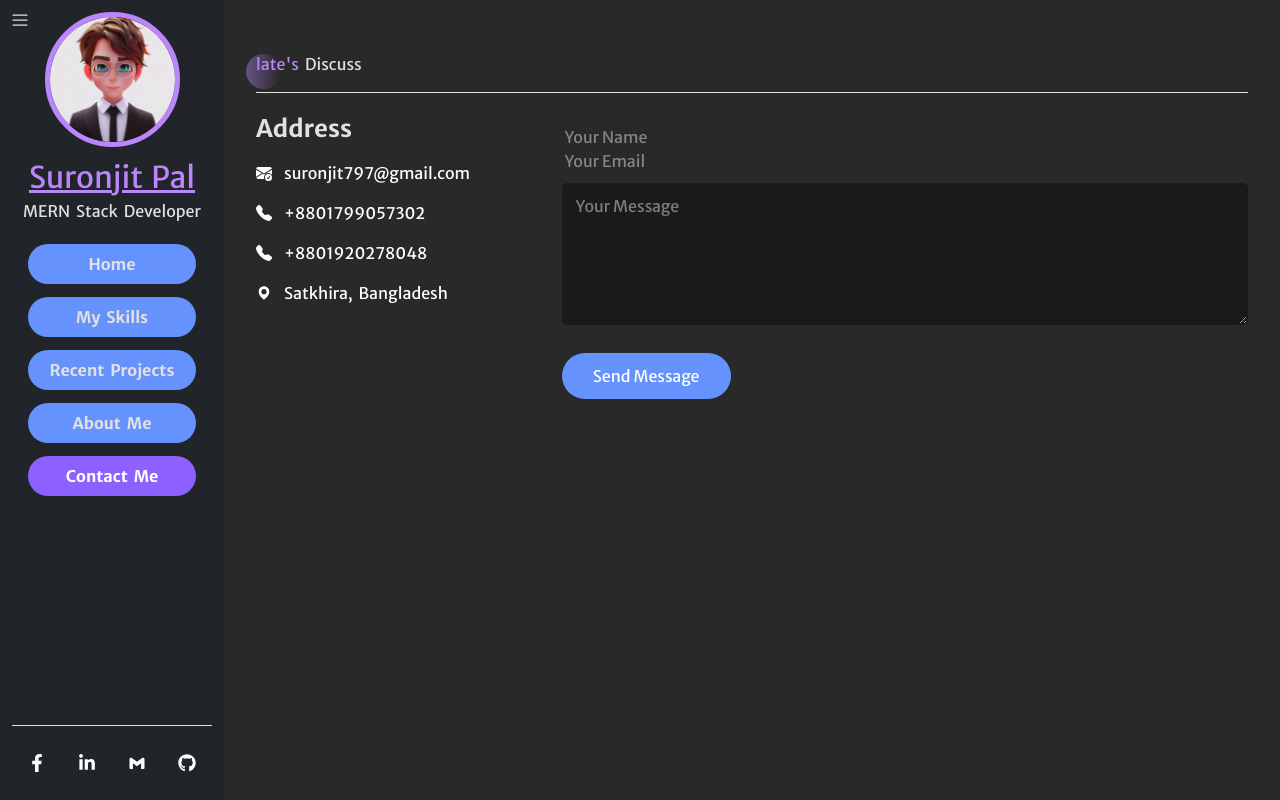
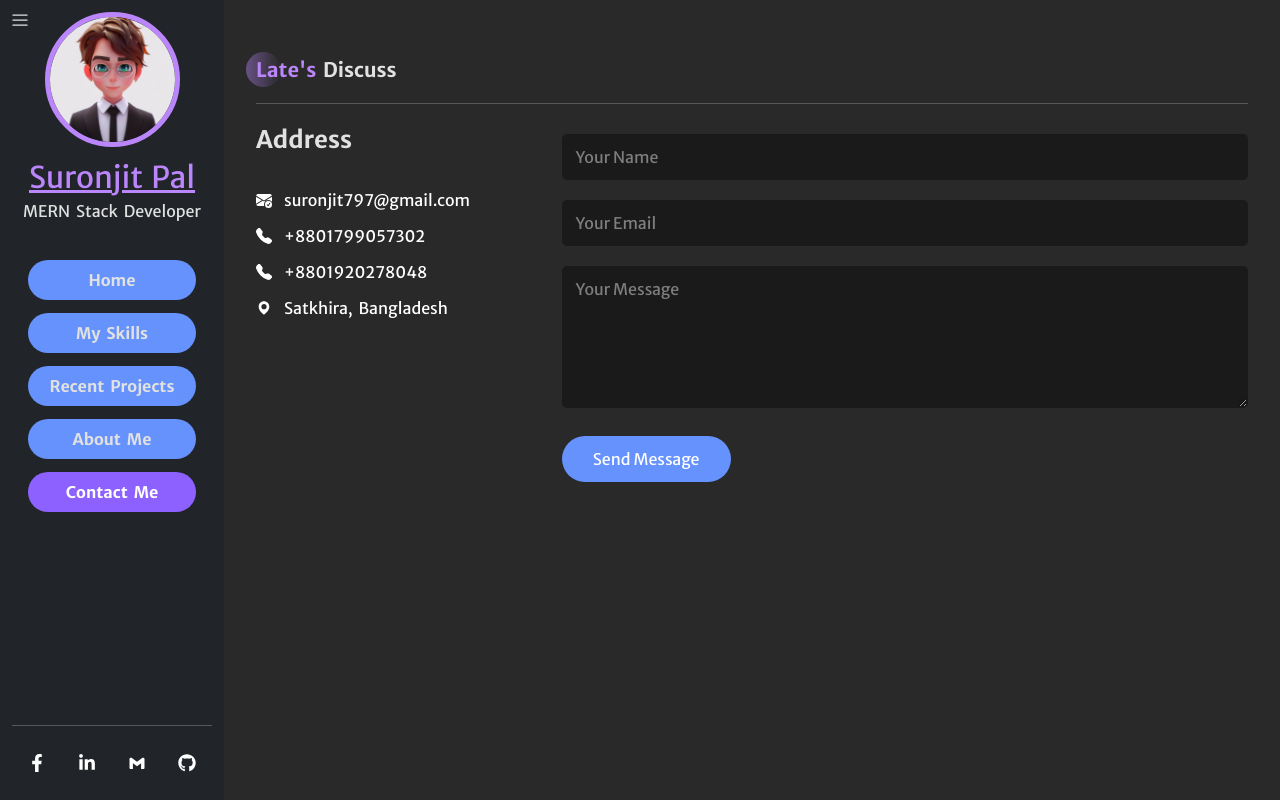
Before and after one commit to suronjit797/next_portfolio, a Next.js app: page /contact in a window 1280 px wide. Built offline with nearby package versions, Linux system fonts and the light colour scheme; what @ant-design/nextjs-registry would draw is missing.

Commit message:
contact findal

```diff
--- a/src/components/address_short/AddressShort.tsx
+++ b/src/app/(public)/contact/AddressShort.tsx
@@ -4,14 +4,14 @@ import { BiSolidMap } from "react-icons/bi";
 const AddressShort = () => {
   return (
     <>
-      <h4 className="font-bold mb-4 text-2xl"> Address </h4>
-      <div className="contact_address">
+      <h4 className="font-bold mb-8 text-2xl"> Address </h4>
+      <div>
         {/* mail */}
         <div>
           <a
             target="_blank"
             href="mailto:suronjit797@gmail.com"
-            className="!text-white mb-4 inline-flex items-center"
+            className="!text-white mb-3 inline-flex items-center"
           >
             <span className="me-3 fs-5">
               <BsFillEnvelopeCheckFill />
@@ -21,7 +21,7 @@ const AddressShort = () => {
         </div>
         {/* phone number */}
         <div>
-          <a target="_blank" href="tel:+8801799057302" className="!text-white mb-4 inline-flex items-center">
+          <a target="_blank" href="tel:+8801799057302" className="!text-white mb-3 inline-flex items-center">
             <span className="me-3 fs-5">
               <BsFillTelephoneFill />
             </span>
@@ -30,7 +30,7 @@ const AddressShort = () => {
         </div>
         {/* mail */}
         <div>
-          <a target="_blank" href="tel:+8801920278048" className="!text-white mb-4 inline-flex items-center">
+          <a target="_blank" href="tel:+8801920278048" className="!text-white mb-3 inline-flex items-center">
             <span className="me-3 fs-5">
               <BsFillTelephoneFill />
             </span>
@@ -41,7 +41,7 @@ const AddressShort = () => {
           <a
             target="_blank"
             href="https://goo.gl/maps/KLdecUuzCe9CD1R7A"
-            className="!text-white mb-4 inline-flex items-center"
+            className="!text-white mb-3 inline-flex items-center"
           >
             <span className="me-3 fs-5">
               <BiSolidMap />
--- /dev/null
+++ b/src/app/(public)/contact/ContactForm.tsx
@@ -0,0 +1,63 @@
+"use client";
+
+import styles from "@/styles/aboutForm.module.css";
+import { useState } from "react";
+
+interface FormData {
+  name: string;
+  email: string;
+  message: string;
+}
+
+const ContactForm = () => {
+  // states
+  const [formData, setFormData] = useState<FormData>({ name: "", email: "", message: "" });
+
+  // handler
+  const handelSubmit = async (e: React.FormEvent<HTMLFormElement>) => {
+    e.preventDefault();
+    // Swal.fire({ title: "Success", text: "Message Send", icon: "success" });
+    console.log(formData);
+  };
+
+  return (
+    <form onSubmit={handelSubmit} className={`mt-3 lg:mt-0 px-0 sm:px-3 lg:px-0 w-full ${styles.aboutForm}`}>
+      <div>
+        <input
+          required
+          type="text"
+          autoComplete="off"
+          placeholder=" your name"
+          onChange={(e) => setFormData((pre) => ({ ...pre, name: e.target.value }))}
+          className="focus:!border focus:!border-gray-500"
+        />
+      </div>
+      <div>
+        <input
+          required
+          type="email"
+          autoComplete="off"
+          placeholder=" your Email"
+          onChange={(e) => setFormData((pre) => ({ ...pre, email: e.target.value }))}
+          className="focus:!border focus:!border-gray-500"
+        />
+      </div>
+      <div>
+        <textarea
+          required
+          autoComplete="off"
+          rows={5}
+          placeholder=" your message"
+          onChange={(e) => setFormData((pre) => ({ ...pre, message: e.target.value }))}
+          className="focus:!border focus:!border-gray-500"
+        />
+      </div>
+
+      <button type="submit" className="primary_button rounded-2 mt-3">
+        Send Message
+      </button>
+    </form>
+  );
+};
+
+export default ContactForm;
--- a/src/app/(public)/contact/page.tsx
+++ b/src/app/(public)/contact/page.tsx
@@ -1,5 +1,5 @@
-import AboutForm from "@/components/about_form/AboutForm";
-import AddressShort from "@/components/address_short/AddressShort";
+import ContactForm from "./ContactForm";
+import AddressShort from "./AddressShort";
 
 const Contact = () => {
   return (
@@ -16,7 +16,7 @@ const Contact = () => {
             </div>
 
             <div className="w-full ">
-              <AboutForm />
+              <ContactForm />
             </div>
           </div>
         </div>
--- a/src/app/globals.css
+++ b/src/app/globals.css
@@ -25,9 +25,9 @@
   --color-primary: var(--text_primary_color);
 }
 
-* {
+/* * {
   outline: none;
-}
+} */
 
 html {
   scroll-behavior: smooth;
@@ -116,9 +116,17 @@ img {
   background-color: var(--button_hover);
 }
 
+.heading {
+  font-size: 20px;
+  font-weight: bold;
+}
+
 .heading span {
   color: var(--text_primary_color);
   position: relative;
+  line-height: 35px;
+  display: inline-block;
+  text-transform: capitalize;
 }
 
 .heading span::before {
@@ -137,6 +145,10 @@ img {
   text-decoration: underline;
 }
 
+hr {
+  border-color: #575757;
+}
+
 @media (max-width: 299px) {
   body {
     display: none !important;
--- a/src/app/layout.tsx
+++ b/src/app/layout.tsx
@@ -1,9 +1,9 @@
 import type { Metadata } from "next";
 import { Geist, Geist_Mono, Merriweather_Sans } from "next/font/google";
 import "./globals.css";
-import { AntdRegistry } from '@ant-design/nextjs-registry';
-import '@ant-design/v5-patch-for-react-19';
-
+import { AntdRegistry } from "@ant-design/nextjs-registry";
+import "@ant-design/v5-patch-for-react-19";
+import { ConfigProvider, theme } from "antd";
 
 const geistSans = Geist({
   variable: "--font-geist-sans",
@@ -16,7 +16,8 @@ const geistMono = Geist_Mono({
 });
 const merriweather = Merriweather_Sans({
   weight: ["300", "400", "600", "700"],
-  display: "swap"
+  display: "swap",
+  subsets: ["latin"],
 });
 
 export const metadata: Metadata = {
@@ -24,19 +25,23 @@ export const metadata: Metadata = {
   description: "Generated by create next app",
 };
 
-
-
 export default function RootLayout({
   children,
 }: Readonly<{
   children: React.ReactNode;
 }>) {
-
-
   return (
     <html lang="en">
       <body className={`${geistSans.variable} ${geistMono.variable} ${merriweather.className} antialiased`}>
-      <AntdRegistry>{children}</AntdRegistry>
+        <AntdRegistry>
+          <ConfigProvider
+            theme={{
+              algorithm: theme.darkAlgorithm,
+            }}
+          >
+            {children}
+          </ConfigProvider>
+        </AntdRegistry>
       </body>
     </html>
   );
--- a/src/components/about_form/AboutForm.tsx
+++ /dev/null
@@ -1,63 +0,0 @@
-'use client'
-
-import "./about_form.css";
-import { useState } from "react";
-
-const AboutForm = () => {
-  const [name, setName] = useState<string>("");
-  const [email, setEmail] = useState<string>("");
-  const [message, setMessage] = useState<string>("");
-
-  const handelSubmit = async (e: React.FormEvent<HTMLFormElement>) => {
-    e.preventDefault();
-    // Swal.fire({ title: "Success", text: "Message Send", icon: "success" });
-    console.log({ name, email, message });
-  };
-
-  return (
-    <form
-      onSubmit={handelSubmit}
-      className="mt-3 mt-lg-0 px-0 px-sm-3 px-lg-0 w-full"
-    >
-      <div className="input-gro">
-        <input
-          required
-          type="text"
-          name="name"
-          autoComplete="off"
-          id="name"
-          placeholder=" your name"
-          onChange={(e) => setName(e.target.value)}
-        />
-      </div>
-      <div className="input-gro">
-        <input
-          required
-          type="email"
-          name="email"
-          autoComplete="off"
-          id="email"
-          placeholder=" your Email"
-          onChange={(e) => setEmail(e.target.value)}
-        />
-      </div>
-      <div className="input-gro">
-        <textarea
-          required
-          name="message"
-          autoComplete="off"
-          id="message"
-          rows={5}
-          placeholder=" your message"
-          onChange={(e) => setMessage(e.target.value)}
-        />
-      </div>
-
-      <button type="submit" className="btn primary_button rounded-2 mt-3">
-        Send Message
-      </button>
-    </form>
-  );
-};
-
-export default AboutForm;
--- a/src/components/about_form/about_form.css
+++ /dev/null
@@ -1,19 +0,0 @@
-.about_form{
-    width: 100;
-}
-
-.about_form input, textarea{
-    width: 100%;
-    margin: 10px 0;
-    outline: none !important;
-    padding: 10px;
-    color: var(--text_color);
-    border: transparent;
-    background-color: rgba(0, 0, 0, 0.37);
-    border-radius: 5px;
-    transition: .3s ease-in-out;
-    border: 1px solid transparent;
-}
-.about_form input:focus, textarea:focus{
-    border: 1px solid var(--bs-gray);
-}
--- a/src/components/header/Sidebar.tsx
+++ b/src/components/header/Sidebar.tsx
@@ -24,7 +24,7 @@ const Sidebar = () => {
         </div>
 
         {/* nav items */}
-        <nav className="w-full lg:px-4 mb-4">
+        <nav className="w-full lg:px-4 my-4">
           {NavItems.map((item, ind) => (
             <NavLink
               key={ind}
--- /dev/null
+++ b/src/styles/aboutForm.module.css
@@ -0,0 +1,13 @@
+.aboutForm input,
+.aboutForm textarea {
+  width: 100%;
+  margin: 10px 0;
+  outline: none !important;
+  padding: 10px;
+  color: var(--text_color);
+  border: transparent;
+  background-color: rgba(0, 0, 0, 0.37);
+  border-radius: 5px;
+  transition: 0.3s ease-in-out;
+  border: 1px solid transparent;
+}
```
